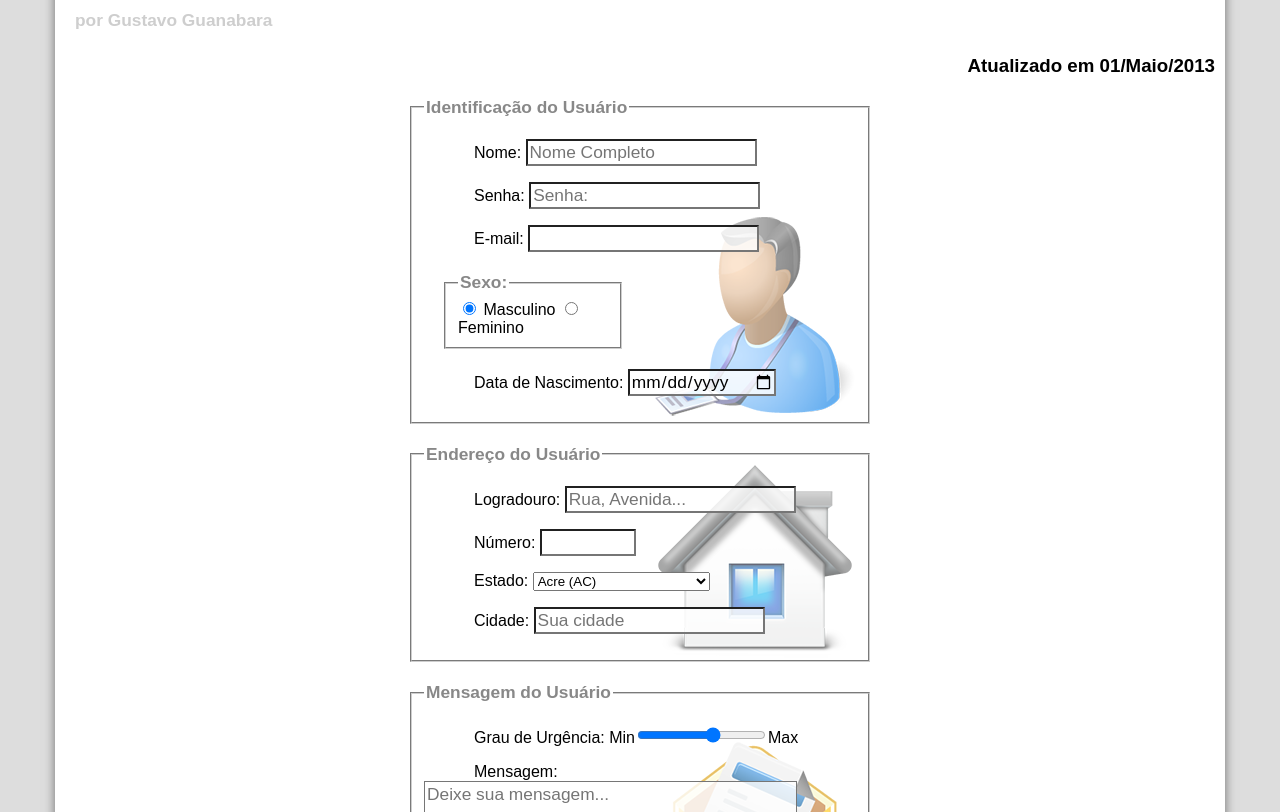
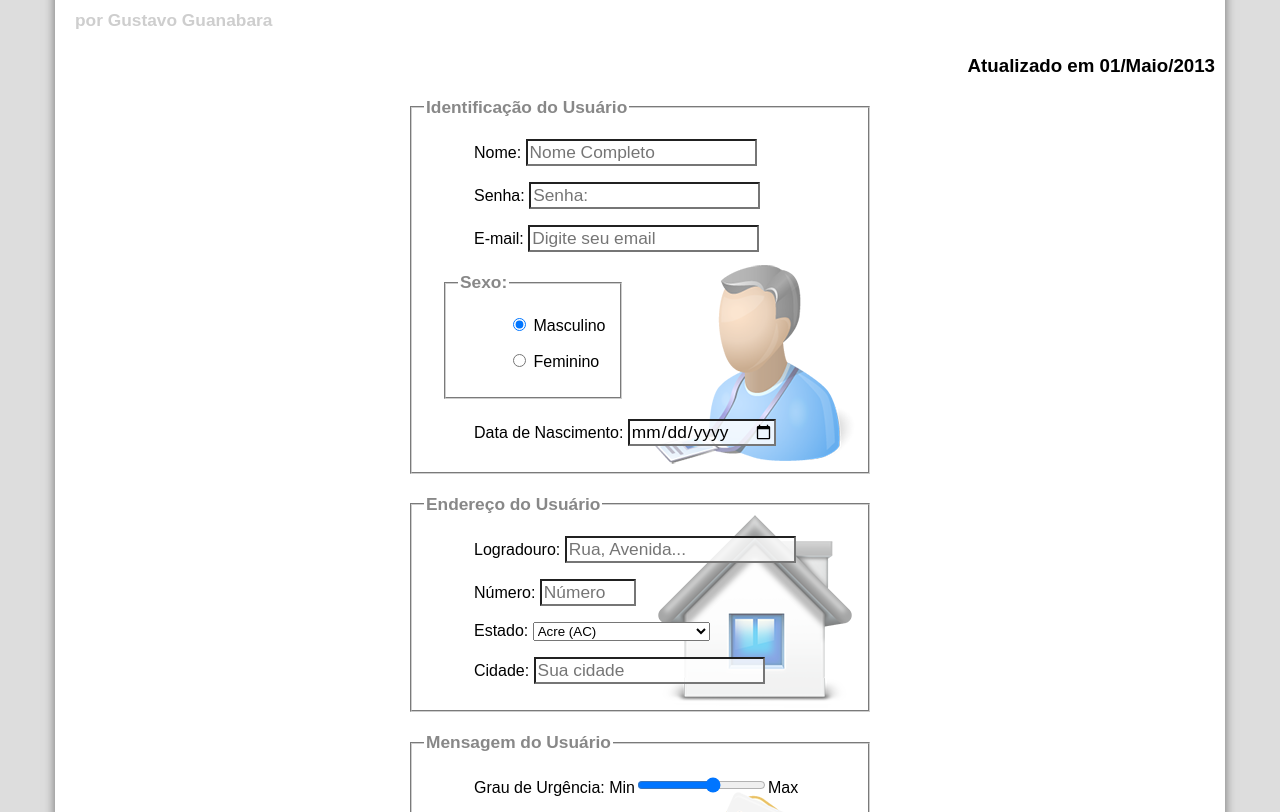
Before and after one commit to abmport/TecWeb, a plain HTML site: page ACs/Abner_Melo_Porto-Vinicius_Tertuliano/fale-conosco.html in a window 1280 px wide. Shown: the part 288-1100 px from the top of the page. Drawn offline with Linux system fonts and the light colour scheme.

Commit message:
Corrigido alguns detalhes

```diff
--- a/ACs/Abner_Melo_Porto-Vinicius_Tertuliano/fale-conosco.html
+++ b/ACs/Abner_Melo_Porto-Vinicius_Tertuliano/fale-conosco.html
@@ -53,10 +53,10 @@ vinicius.tertuliano@aluno.faculdadeimpacta.com.br
                     <p><label for="cSenha">Senha:</label>
                     <input type="password" name="tSenha" id="cSenha" size="20" maxlength="8" placeholder="Senha:"></p>
                     <p><label for="cMail">E-mail:</label>
-                    <input type="email" name="tMail" id="cMail" size="20" maxlength="40"></p>
+                    <input type="email" name="tMail" id="cMail" size="20" maxlength="40" placeholder="Digite seu email"></p>
                     <fieldset id="sexo"> <legend>Sexo:</legend>
-                        <input type="radio" name="tSexo" id="cMasc" checked> <label for="cMasc">Masculino</label>
-                        <input type="radio" name="tSexo" id="cFem"> <label for="cFem">Feminino</label>
+                        <p><input type="radio" name="tSexo" id="cMasc" checked> <label for="cMasc">Masculino</label></p>
+                        <p><input type="radio" name="tSexo" id="cFem"> <label for="cFem">Feminino</label></p>
                     </fieldset>
                     <p><label for="cNasc">Data de Nascimento:</label>
                     <input type="date" name="tNasc" id="cNasc"></p>
@@ -66,7 +66,7 @@ vinicius.tertuliano@aluno.faculdadeimpacta.com.br
                     <p><label for="cRua">Logradouro:</label>
                     <input type="text" name="tRua" id="cRua" size="20" maxlength="80" placeholder="Rua, Avenida..."></p>
                     <p><label for="cNum">Número:</label>
-                    <input type="number" name="tNum" id="cNum" size="20" min="0" max="99999"></p>
+                    <input type="number" name="tNum" id="cNum" size="20" min="0" max="99999" placeholder="Número"></p>
                     <p><label for="cEst">Estado:</label>
                     <select name="cEst" id="tEst">
                         <option>Acre (AC)</option>
```
